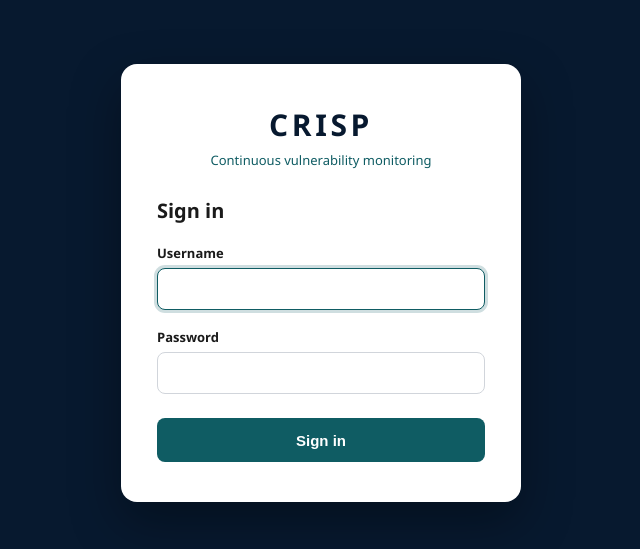
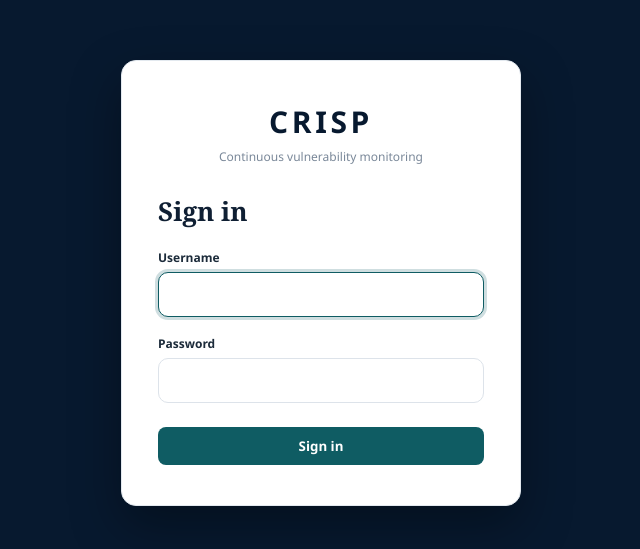
Before and after one commit to gxm097/CRISP, a website: page frontend/login.html in a window 1280 px wide. Shown: the part 117-666 px from the top of the page, without its empty margins (319-959 px from the left). Drawn offline with Linux system fonts and the light colour scheme.

Commit message:
a lot more bs

```diff
--- a/frontend/Styles/login.css
+++ b/frontend/Styles/login.css
@@ -1,6 +1,6 @@
-* {
-    box-sizing: border-box;
-}
+/* Login page - same look as the Inventory tab (see Styles/overview.css) */
+
+*, *::after {box-sizing: border-box;}
 
 body {
     display: flex;
@@ -10,15 +10,16 @@ body {
     margin: 0;
     padding: 24px;
     background: #07192f;
-    font-family: "Segoe UI", system-ui, -apple-system, sans-serif;
-    color: #1a1a1a;
+    font-family: Segoe UI, sans-serif;
+    color: #0f1f33;
 }
 
 .login-card {
     width: 100%;
     max-width: 400px;
-    background: #ffffff;
-    border-radius: 16px;
+    background: #fff;
+    border: 1px solid #e3e9ef;
+    border-radius: 15px;
     padding: 40px 36px;
     box-shadow: 0 20px 50px rgba(0, 0, 0, 0.35);
 }
@@ -37,14 +38,14 @@ body {
 
 .brand-tagline {
     margin: 6px 0 0;
-    font-size: 13px;
-    color: #0f5c63;
+    font-size: 12px;
+    color: #7a8899;
 }
 
 h1 {
     margin: 0 0 20px;
-    font-size: 20px;
-    font-weight: 600;
+    font-size: 26px;
+    font-family: Georgia, 'Times New Roman', Times, serif;
 }
 
 form {
@@ -53,18 +54,22 @@ form {
 }
 
 label {
-    font-size: 13px;
+    display: block;
+    font-size: 0.75em;
     font-weight: 600;
+    color: #1c2b3a;
     margin-bottom: 6px;
 }
 
 input {
-    height: 42px;
-    padding: 0 12px;
+    padding: 12px 14px;
     margin-bottom: 18px;
-    font-size: 15px;
-    border: 1px solid #d1d5db;
-    border-radius: 8px;
+    font: inherit;
+    font-size: 0.85rem;
+    color: #1c2b3a;
+    background: #fff;
+    border: 1px solid #dde3ea;
+    border-radius: 10px;
 }
 
 input:focus {
@@ -74,26 +79,28 @@ input:focus {
 }
 
 .login-button {
-    height: 44px;
     margin-top: 6px;
-    font-size: 15px;
+    padding: 10px 18px;
+    background: #0f5c63;
+    color: #fff;
     font-weight: 600;
-    color: #ffffff;
-    background: #0f5c63;
-    border: none;
+    font-family: inherit;
+    border: 0;
     border-radius: 8px;
     cursor: pointer;
+    white-space: nowrap;
 }
 
 .login-button:hover {
-    background: #0b474d;
+    transform: translateY(-2px);
+    box-shadow: 0 8px 16px rgba(0, 0, 0, 0.15);
 }
 
 .login-error {
     margin: 0 0 18px;
     padding: 10px 12px;
-    font-size: 14px;
-    color: #b42318;
-    background: #fde2e1;
+    font-size: 12px;
+    color: #d64545;
+    background: #fdeceb;
     border-radius: 8px;
 }
--- a/frontend/Styles/sidebar.css
+++ b/frontend/Styles/sidebar.css
@@ -39,7 +39,8 @@
 .sidebar img{
     height: 20px;
     width: 20px;
-    padding-right: 10px;
+    flex-shrink: 0;
+    margin-right: 10px;
 }
 
 .sign-out-tab{
```
Also changed, not shown: frontend/src/layout.js (+1 -7 lines).
